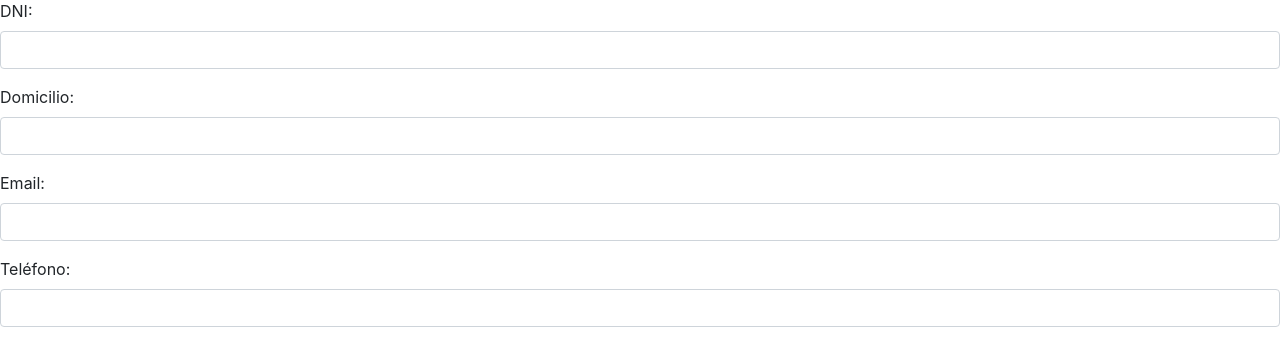
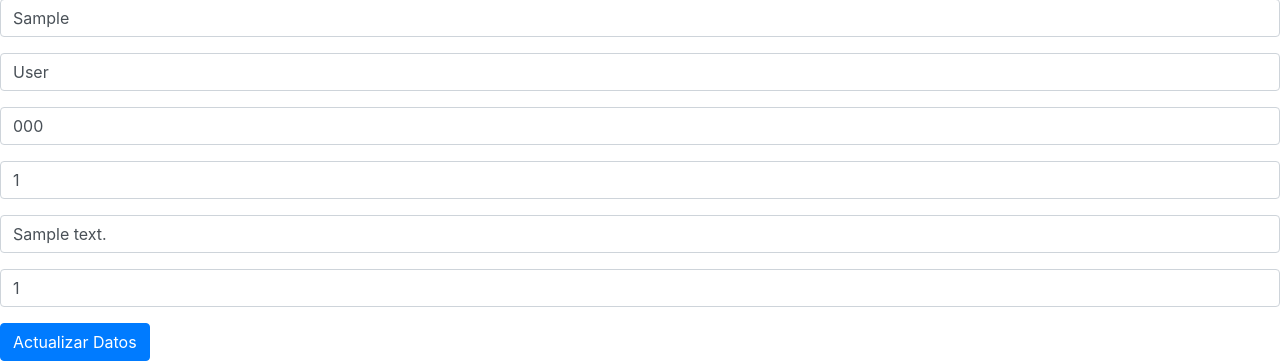
Before and after one commit to lautig32/2022-DSI-E-Commerce, a Django app: page /profile/ in a window 1280 px wide. Shown: the part 1661-2022 px from the top of the page. Before the commit the page ends 1988 px from the top, so only its background shows below. Run offline with Django 4.2, Linux system fonts and the light colour scheme; a user stored in the database is signed in; tables that the repository leaves empty hold one stand-in row (values such as "Sample post").

Commit message:
todo funcionando logica

```diff
--- a/user/admin.py
+++ b/user/admin.py
@@ -35,7 +35,7 @@ class UserProfileAdmin(admin.ModelAdmin):
         # obj.is_staff = obj.user_type != Person.SUBSCRIBER
 
         if 'document_number' in form.changed_data :
-            obj.username = obj.cuil_cuim
+            obj.username = obj.email
 
         if 'password' in form.changed_data:
             obj.set_password(obj.password)
--- a/user/forms.py
+++ b/user/forms.py
@@ -1,4 +1,5 @@
-from django.contrib.auth.forms import UserCreationForm
+from django.contrib.auth.forms import UserCreationForm, UserChangeForm
+from django import forms
 
 from user.models import *
 
@@ -11,3 +12,18 @@ class SignUpForm(UserCreationForm):
         fields = ('first_name', 'last_name', 'email',
                 'password1', 'password2', 'document_number',
                 'address', 'number_adress', 'number_phone',)
+
+class EditMyProfileForm(UserCreationForm):
+    first_name = forms.CharField(required=False)
+    last_name = forms.CharField(required=False)
+    document_number = forms.CharField(required=False)
+    address = forms.CharField(required=False)
+    number_adress = forms.IntegerField(required=False)
+    number_phone = forms.IntegerField(required=False)
+
+    class Meta:
+        model = UserProfile
+        fields = ('first_name', 'last_name', 'document_number',
+                'address', 'number_adress', 'number_phone',)
+                # 'email', password1',
+        exclude = ('email', 'password1', 'password2')
--- a/user/templates/user/login.html
+++ b/user/templates/user/login.html
@@ -17,7 +17,7 @@
                 <div class="mb-3 form-group">
                   <label for="exampleInputEmail" class="form-label">Email: </label>
                   <input type="email" name="email" class="form-control" id="exampleInputEmail" aria-describedby="emailHelp">
-                  <div id="emailHelp" class="form-text">We'll never share your email with anyone else.</div>
+                  <div id="emailHelp" class="form-text"></div>
                 </div>
                 <div class="mb-3 form-group">
                   <label for="exampleInputPassword" class="form-label">Contraseña: </label>
--- a/user/templates/user/profile.html
+++ b/user/templates/user/profile.html
@@ -3,29 +3,54 @@
 
 {% block body %}
 {% include "user/navbar.html" %}
+{% if user.is_authenticated %}
   <div>
       <img class= "img__profile" src="{% static 'user/img/fondo_login.jpeg' %}">
       <div>
-        <img class="img_photo_profile" src="{% static 'user/img/photo_profile.jpeg' %}">
-        <label for="exampleInputEmail1" class="form-label">Nombre del Usuario </label>
+          <img class="img_photo_profile" src="{{ user.profile_picture.url }}'">
           <div>
-                <div class="mb-3">
-                  <label for="exampleInputEmail1" class="form-label">DNI: </label>
-                  <input type="text" class="form-control" id="exampleInputEmail1" aria-describedby="emailHelp">
+            <form action="" method="POST" enctype="multipart/form-data" novalidate id="my_profile">
+              {% csrf_token %}
+                <div class="mb-3 form-group">
+                  <input type="text" class="form-control" id="first_name" name="first_name"
+                  aria-describedby="emailHelp" value="{{ user.first_name }}">
                 </div>
-                <div class="mb-3">
-                  <label for="exampleInputPassword1" class="form-label">Domicilio: </label>
-                  <input type="text" class="form-control" id="exampleInputPassword1">
+                <div class="mb-3 form-group">
+                    <input type="text" class="form-control" id="last_name" name="last_name"
+                    aria-describedby="emailHelp" value="{{ user.last_name }}">
                 </div>
-                <div class="mb-3">
-                    <label for="exampleInputPassword1" class="form-label">Email: </label>
-                    <input type="text" class="form-control" id="exampleInputPassword1">
+                <div class="mb-3 form-group">
+                    <input type="number" class="form-control" id="document_number" name="document_number"
+                    aria-describedby="emailHelp" value="{{ user.document_number }}">
                 </div>
-                <div class="mb-3">
-                    <label for="exampleInputPassword1" class="form-label">Teléfono: </label>
-                    <input type="text" class="form-control" id="exampleInputPassword1">
+                <div class="mb-3 form-group">
+                    <input type="number" class="form-control" id="number_phone" name="number_phone"
+                    aria-describedby="emailHelp" value="{{ user.number_phone }}">
+                </div>
+                <div class="mb-3 form-group">
+                    <input type="text" class="form-control" id="address" name="address"
+                    aria-describedby="emailHelp" value="{{ user.address }}">
+                </div>
+                <div class="mb-3 form-group">
+                    <input type="number" class="form-control" id="number_adress" name="number_adress"
+                    aria-describedby="emailHelp" value="{{ user.number_adress }}">
+                </div>
+                <!--div class="mb-3 form-group">
+                    <input type="email" class="form-control" id="email" name="email"
+                    aria-describedby="emailHelp" value="{{ user.email }}">
+                </div>
+                <div class="mb-3 form-group">
+                    <input type="password" class="form-control" id="password1" name="password1" placeholder="Contraseña"/>
+                </div-->
+                <button type="submit" class="btn btn-primary" value="my_profile" onclick="my_profile()">Actualizar Datos</button>
+              </form>
           </div>
       </div>
   </div>
-</div>
+{% else %}
+  <!--meta http-equiv="Refresh" content="0;url=http://127.0.0.1:8000/login/"-->
+  <script type="text/javascript">
+    window.location="http://{{url_domain}}/login/";
+  </script>
+{% endif %}
 {% endblock %}
--- a/user/views.py
+++ b/user/views.py
@@ -6,21 +6,44 @@ from django.contrib.auth.forms import UserCreationForm
 from django.contrib.auth.tokens import default_token_generator
 from django.contrib.sites.shortcuts import get_current_site
 from django.http import HttpResponseRedirect, HttpResponse
+from django.views.generic import UpdateView
 from django.shortcuts import render, redirect
 from django.template.loader import render_to_string
 from django.urls import reverse
 from django.utils.encoding import force_str, force_bytes
 from django.utils.http import urlsafe_base64_decode, urlsafe_base64_encode
 
-from user.forms import SignUpForm
-from user.models import UserProfile
+from user.forms import *
+
 
 def home(request):
     return render(request, 'user/home.html')
 
 
 def my_profile(request):
-    return render(request, 'user/profile.html')
+    form = EditMyProfileForm(request.POST)
+    user = request.user
+    url_domain = get_current_site(request).domain
+    context = {
+                'form': form,
+                'user': user,
+                'url_domain': url_domain,
+                }
+    if request.method == 'GET':
+        return render(request, 'user/profile.html', context)
+    if request.method == 'POST':
+        if not request.user.is_authenticated:
+            return HttpResponseRedirect(reverse('login'))
+        user.first_name = request.POST.get('first_name')
+        user.last_name = request.POST.get('last_name')
+        user.document_number = request.POST.get('document_number')
+        user.address = request.POST.get('address')
+        user.number_adress = request.POST.get('number_adress')
+        user.number_phone = request.POST.get('number_phone')
+        user.is_active = True
+        user.save()
+        return HttpResponseRedirect(reverse('profile'))
+    return render(request, 'user/profile.html', context)
 
 
 def logout(request):
@@ -32,11 +55,9 @@ def user_login(request):
     if request.method == 'GET':
         return render(request, 'user/login.html')
     if request.method == 'POST':
-        print('\n\npost\n\n')
         email = request.POST.get('email').strip()
         password = request.POST.get('password')
         user = authenticate(username=email, password=password)
-        print(f'{email} - {password} ')
         if user is not None:
             if user.is_active:
                 login(request, user)
@@ -65,18 +86,15 @@ def register(request):
         address = request.POST.get('address')
         number_adress = request.POST.get('number_adress')
         number_phone = request.POST.get('number_phone')
-
         data = {'first_name': fname, 'last_name': lname, 'email': email, 'document_number': document_number,
                 'password2': password2, 'password1': password1,
                 'address': address, 'number_adress': number_adress, 'number_phone': number_phone}
-        print(f'\n\n{data}\n')
         form = SignUpForm(data=data)
         """form = SignUpForm(request.POST)"""
         context = {
                 'form': form
                 }
         if form.is_valid():
-            print(f'\n\VALID FORM\n')
             user = form.save(commit=False)
             user.is_active = True
             user.is_staff = True
```
Also changed, not shown: user/templates/user/register.html (+9 -16 lines), media/userprofile/8d94b5ac-94f2-4aa1-bc18-184f913f73fa.png (added). Lines whose indentation alone changed are shown as unchanged.
